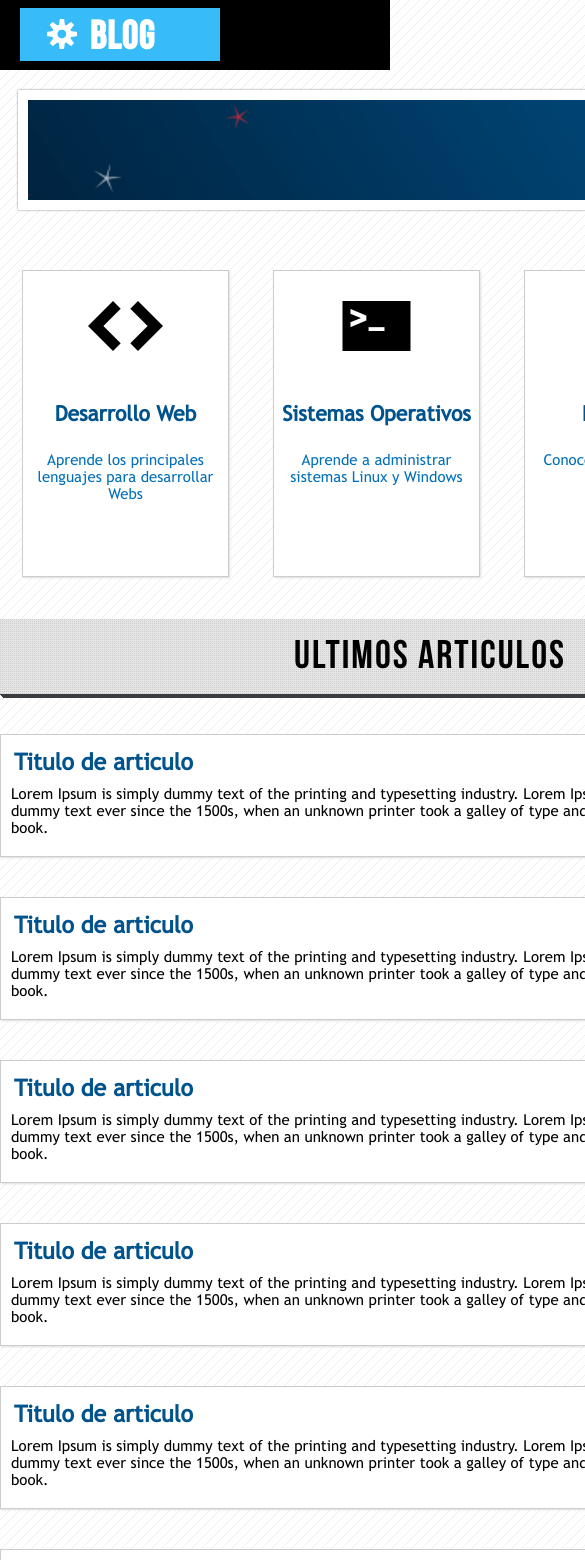
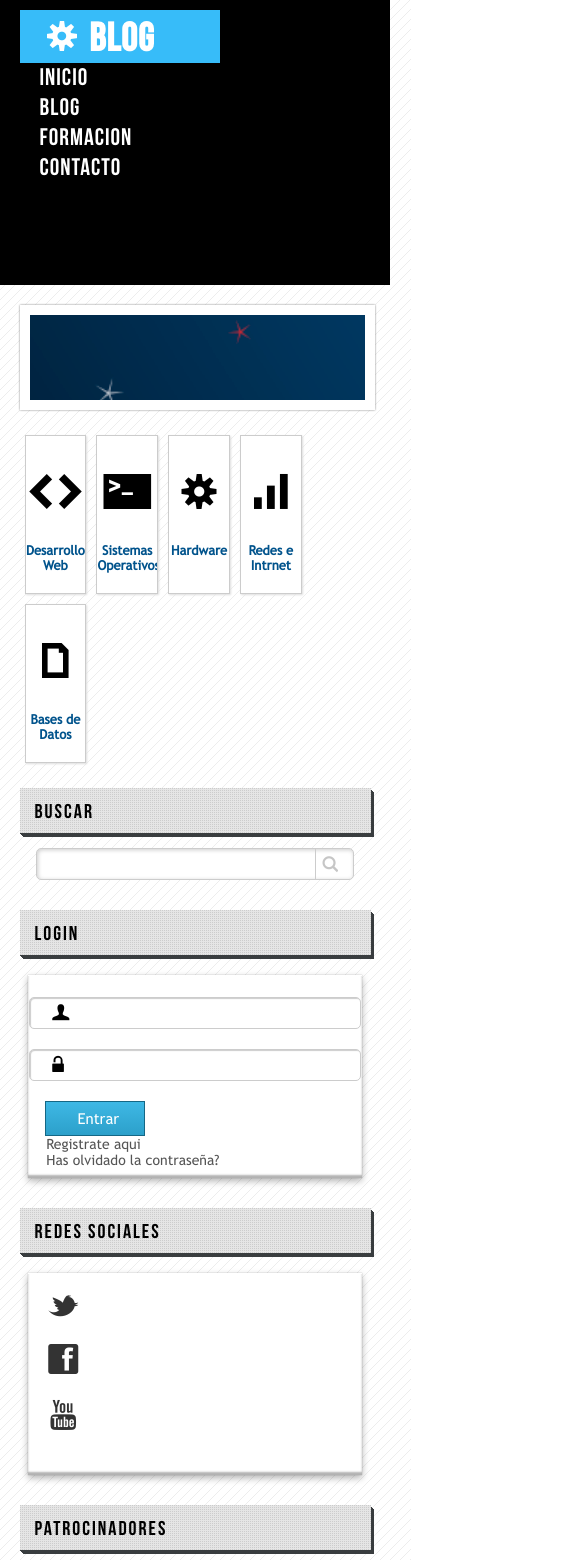
Before and after one commit to Andrea-Escobar-Curity/Master-en-CSS, a plain HTML site: page maquetacion-2/index.html in a window 390 px wide. Shown: the top 1560 px of the page, 585 px wide, since content can reach past the window. Drawn offline with Linux system fonts and the light colour scheme.

Commit message:
Responsive

```diff
--- /dev/null
+++ b/maquetacion-2/css/responsive.css
@@ -0,0 +1,297 @@
+@media (max-width:1250px){
+    .wrap{
+        width: 90%;
+        margin: 0px auto;
+    }
+
+    #banner h1{
+        width: 100%;
+        font-size: 35px;
+        text-align: center;
+        margin: 33px auto;
+    }
+
+    .card{
+        width: 17%;
+        margin:1.45%;
+    }
+
+    .card p{
+        display: block;
+        width:90%;
+        margin: 0 auto;
+        text-align: center;
+    }
+
+    #articles{
+        width: 65%;
+    }
+
+    #articles article{
+        width: 97%;
+    }
+
+    #footer .wrap > div{
+        width: 24%;
+    }
+
+    #footer #browsers img{
+        width: 14%;
+    }
+
+    #footer h5{
+        font-size: 30px;
+    }
+}
+
+
+@media  (max-width:1080px){
+    .card .category{
+        font-size: 17px;
+    }
+
+    .card .description{
+        font-size: 14px;
+    }
+
+    #articles{
+        width:61%;
+    }
+}
+
+@media (max-width: 970px){
+    #articles{
+        width: 59%;
+    }
+
+    #footer .wrap > div{
+        width: 26%;
+        margin:20px;
+    }
+
+    #footer h5{
+        font-size: 22px;
+    }
+}
+
+
+@media (max-width: 925px){
+    #articles{
+        width: 65%;
+    }
+
+     #lateral{
+        width:25%;
+     }
+
+    #lateral input[type="text"]{
+        width: 78%;
+    }
+
+    .aside-box{
+        width: 95%;
+        min-height:140px;
+        height:auto;
+        padding-bottom: 10px;
+    }
+
+    .login a{
+        margin-top: 10px;
+        margin-bottom: 10px;
+    }
+
+    #login input[type="email"],
+    #login input[type="password"]{
+        width:65%;
+    }
+
+    #login #user,
+    #login #password{
+        margin-left: 24px;
+    }
+
+    #login input[ type="submit"],
+    #login input[ type="button"],
+    #login input[ type="reset"],
+    #login button{
+        margin-bottom:0px;
+    }
+
+    #login input[ type="reset"]{
+        display: none;
+    }
+}
+
+@media (max-width: 899px){
+     #lateral h3{
+        font-size:20px;
+     }
+}
+
+@media (max-width: 799px){
+    #banner h1{
+       font-size:29px;
+    }
+
+    .card{
+        height: auto;
+    }
+
+    .card .category{
+        font-size: 15px;
+        margin-top: -23px;
+    }
+
+    .card .description{
+        display: none;
+    }
+
+    #footer img{
+        margin-bottom: 15px;
+        max-width: 100%;
+    }
+}
+
+@media (max-width: 724px){
+    #header{
+    width: 100%;
+    height: 120px;
+    padding-top: 10px;
+}
+    #logo{
+
+    float:none;
+    width: 200px;
+    margin: 0px auto;
+
+    }
+
+    #menu{
+        clear: both;
+        float: none;
+        width: 440px;
+        margin: 0px auto;
+    }
+
+    #lateral input [type="text"]{
+        width: 70%;
+    }
+}
+
+@media (max-width: 660px){
+    #banner h1{
+        font-size:25px;
+     }
+
+    #lateral{
+        float:none;
+        width: 100%;
+        margin: 0px auto;
+        min-height: auto;
+        margin-top: 20px;
+    }
+
+    #lateral input[type="text"]{
+        width: 93%;
+    }
+
+    #login input[type="email"], #login input[type="password"]{
+        width: 90%;
+    }
+
+    #articles{
+        float: none;
+        width: 100%;
+        margin: 0px auto;
+        min-height: auto;
+    }
+
+    #footer{
+       height: auto;
+       padding-bottom: 40px;
+    }
+
+
+    #footer .wrap > div{
+        width: 100%;
+        margin:0px;
+        margin: 20px;
+    }
+
+    #footer h5{
+        font-size: 25px;
+    }
+}
+
+@media (max-width: 475px){
+
+    #logo{
+        float: left;
+    }
+
+    #header{
+        width: 100%;
+        height: 275px;
+        padding-top: 10px;
+    }
+
+    #menu{
+        clear: both;
+        float: none;
+        width: 100%;
+        margin: 0px auto;
+    }
+
+
+    #menu ul li{
+        width: 100%;
+        line-height: 52px;
+    }
+
+    #menu ul li a{
+        width: 100%;
+        line-height: 30px;
+    }
+
+    #menu ul li a:hover{
+        color: #37bcf9;
+        transform: scale(1, 1);
+    }
+
+    #banner{
+        height: 85px;
+    }
+
+
+    #banner h1{
+        font-size:18px;
+     }
+
+    #lateral input[type="text"]{
+        width: 85%;
+    }
+
+    .card .icon{
+        font-size: 35px;
+    }
+
+    .card:hover .icon{
+        font-size: 35px;
+    }
+
+    .card .category{
+        font-size: 13px;
+
+    }
+
+     #articles .data{
+
+        float: none;
+        margin: -10px;
+        border-radius: 0px 0px 0px 0px;
+     }
+
+     #articles article h4{
+        margin-top: 20px;
+     }
+}
--- a/maquetacion-2/css/styles.css
+++ b/maquetacion-2/css/styles.css
@@ -542,7 +542,7 @@ body{
 }
 
 #articles article{
-    width: 100%;
+    width: 98%;
     height: auto;
     border: 1px solid #ccc;
     margin: 40px auto;
--- a/maquetacion-2/index.html
+++ b/maquetacion-2/index.html
@@ -3,9 +3,11 @@
 
 <head>
     <meta charset="utf-8" />
+    <meta name="viewport" content="width=device-width, user-scalable=no"/>
     <title> Master en CSS</title>
-    <link rel="icon" type="favicon/x-icon" href="img/supertux.png" />
-    <link rel="stylesheet" type="text/css" href="css/styles.css" />
+    <link rel="icon" type="favicon/x-icon" href="img/supertux.png"/>
+    <link rel="stylesheet" type="text/css" href="css/styles.css"/>
+    <link rel="stylesheet" type="text/css" href="css/responsive.css"/>
 </head>
 
 <body>
@@ -88,6 +90,7 @@
         </section>
 
         <!--Incio Barra Lateral-->
+        <div class="clearfix"></div>
         <aside id="lateral">
 
             <h3> BUSCAR</h3>
```
